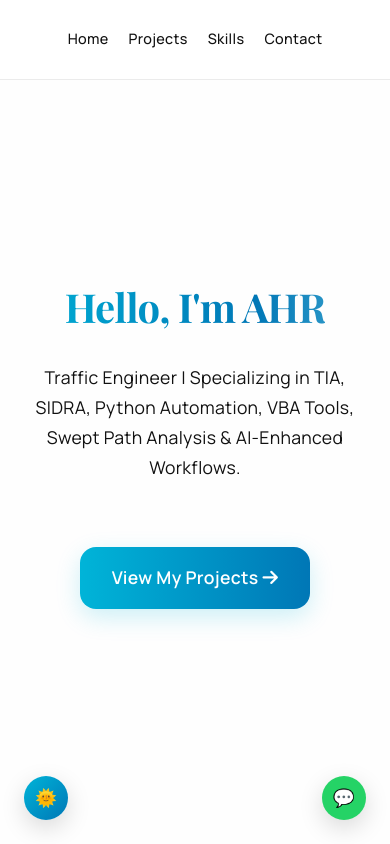
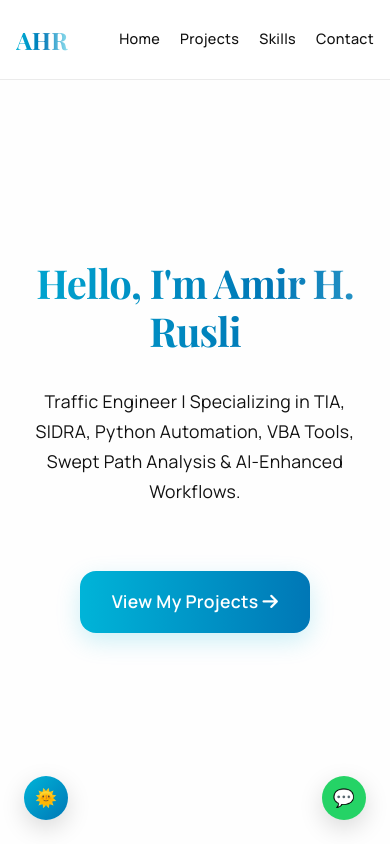
Before and after one commit to ahrengineer/ahrengineer.github.io, a plain HTML site: page index.html in a window 390 px wide. Shown: the top 844 px of the page. Drawn offline with nearby package versions, Linux system fonts and the light colour scheme.

Commit message:
Update index.html

```diff
--- a/index.html
+++ b/index.html
@@ -3,11 +3,10 @@
 <head>
   <meta charset="UTF-8">
   <meta name="viewport" content="width=device-width, initial-scale=1.0">
-  <title>AHR Traffic Engineer Portfolio</title>
+  <title>Amir H. Rusli Traffic Engineer Portfolio</title>
   <meta name="description" content="Traffic Engineering Portfolio: TIA, SIDRA, Python/VBA automation, AI workflows, swept path analysis">
   <meta name="keywords" content="Traffic Engineering, TIA, SIDRA, Python, VBA, AI, AutoCAD">
-  <meta name="author" content="AHR">
-  <meta name="google-site-verification" content="_nMHhTZiH35ywJveiz_u9jYmsPogLlnUai55dGx6d5U" />
+  <meta name="author" content="Amir H. Rusli">
   <link rel="preconnect" href="https://fonts.googleapis.com">
   <link rel="preconnect" href="https://fonts.gstatic.com" crossorigin>
   <link href="https://fonts.googleapis.com/css2?family=Manrope:wght@300;400;500;600;700&family=Playfair+Display:wght@400;500;600;700&family=JetBrains+Mono:wght@400;500&display=swap" rel="stylesheet">
@@ -92,8 +91,8 @@
       -webkit-backdrop-filter: saturate(180%) blur(20px);
       border-bottom: 1px solid rgba(0, 0, 0, 0.08);
       padding: 0 2rem;
-      display: flex;
-      justify-content: center;
+      display: flex; /* Changed to flex */
+      justify-content: space-between; /* Changed to space-between */
       align-items: center;
       z-index: 1000;
       transition: var(--transition);
@@ -102,6 +101,18 @@
     body.dark header {
       background: rgba(18, 18, 18, 0.92);
       border-bottom: 1px solid rgba(255, 255, 255, 0.08);
+    }
+
+    .header-logo {
+        font-family: 'Playfair Display', serif;
+        font-weight: 700;
+        font-size: 2rem; /* Adjust size as needed */
+        background: linear-gradient(90deg, var(--accent), var(--accent-dark), var(--accent-secondary));
+        -webkit-background-clip: text;
+        background-clip: text;
+        color: transparent;
+        line-height: 1; /* Ensure proper vertical alignment */
+        padding: 0.5rem 0; /* Align with nav links */
     }
 
     nav {
@@ -453,7 +464,7 @@
       opacity: 0.8;
     }
 
-    .skill-card-enhanced .skill-info-wrapper { /* NEW WRAPPER STYLES */
+    .skill-card-enhanced .skill-info-wrapper { /* NEW WRAPPER FOR TEXT CONTENT */
         width: 100%; /* Take full width in column layout */
         text-align: left; /* Ensure text inside is left-aligned */
     }
@@ -1075,6 +1086,15 @@
       .contact-form {
         padding: 1.5rem;
       }
+
+      /* Mobile-specific header layout */
+      header {
+        padding: 0 1rem; /* Adjust padding for smaller screens */
+      }
+
+      .header-logo {
+        font-size: 1.5rem; /* Smaller logo on mobile */
+      }
     }
 
     /* Mobile-specific styles for Skill Cards */
@@ -1121,6 +1141,7 @@
 <body class="no-tap-highlight">
   <div id="scroll-progress-indicator"></div>
   <header>
+    <div class="header-logo">AHR</div>
     <nav>
       <a href="#intro">Home</a>
       <a href="#projects">Projects</a>
@@ -1134,7 +1155,7 @@
   </button>
 
   <section id="intro" class="hero">
-    <h1 class="will-change">Hello, I'm AHR</h1>
+    <h1 class="will-change">Hello, I'm Amir H. Rusli</h1>
     <p class="will-change">Traffic Engineer | Specializing in TIA, SIDRA, Python Automation, VBA Tools, Swept Path Analysis & AI-Enhanced Workflows.</p>
     <a href="#projects" class="cta-button will-change">View My Projects <i class="fas fa-arrow-right"></i></a>
   </section>
@@ -2009,7 +2030,7 @@
                 <div class="skill-tags">
                   <!-- EDIT THIS CONTENT: Skill Tags (copy/paste new span elements for more tags) -->
                   <span class="skill-tag">Machine Learning</span>
-                  <span class="skill-tag">Data Science</span>
+                  <span class="skill-tag">Data Processing</span>
                   <span class="skill-tag">Predictive Analytics</span>
                   <span class="skill-tag">Natural Language Processing</span>
                 </div>
@@ -2063,7 +2084,7 @@
   </section>
 
   <footer class="will-change">
-    <p>© 2025 AHR Traffic Engineer. Built with ❤</p>
+    <p>© 2025 Amir H. Rusli Traffic Engineer. Built with ❤</p>
   </footer>
 
   <!-- Update WhatsApp number -->
@@ -2273,10 +2294,10 @@
       if (savedTheme) {
         if (savedTheme === 'dark') {
           body.classList.add('dark');
-          themeIcon.textContent = ' ';
+          themeIcon.textContent = '🌙';
           themeToggleBtn.title = 'Toggle light mode';
         } else {
-          themeIcon.textContent = '🌞';
+          themeIcon.textContent = '�';
           themeToggleBtn.title = 'Toggle dark mode';
         }
       } else if (prefersDark) {
@@ -2388,3 +2409,4 @@
   </script>
 </body>
 </html>
+�
```
